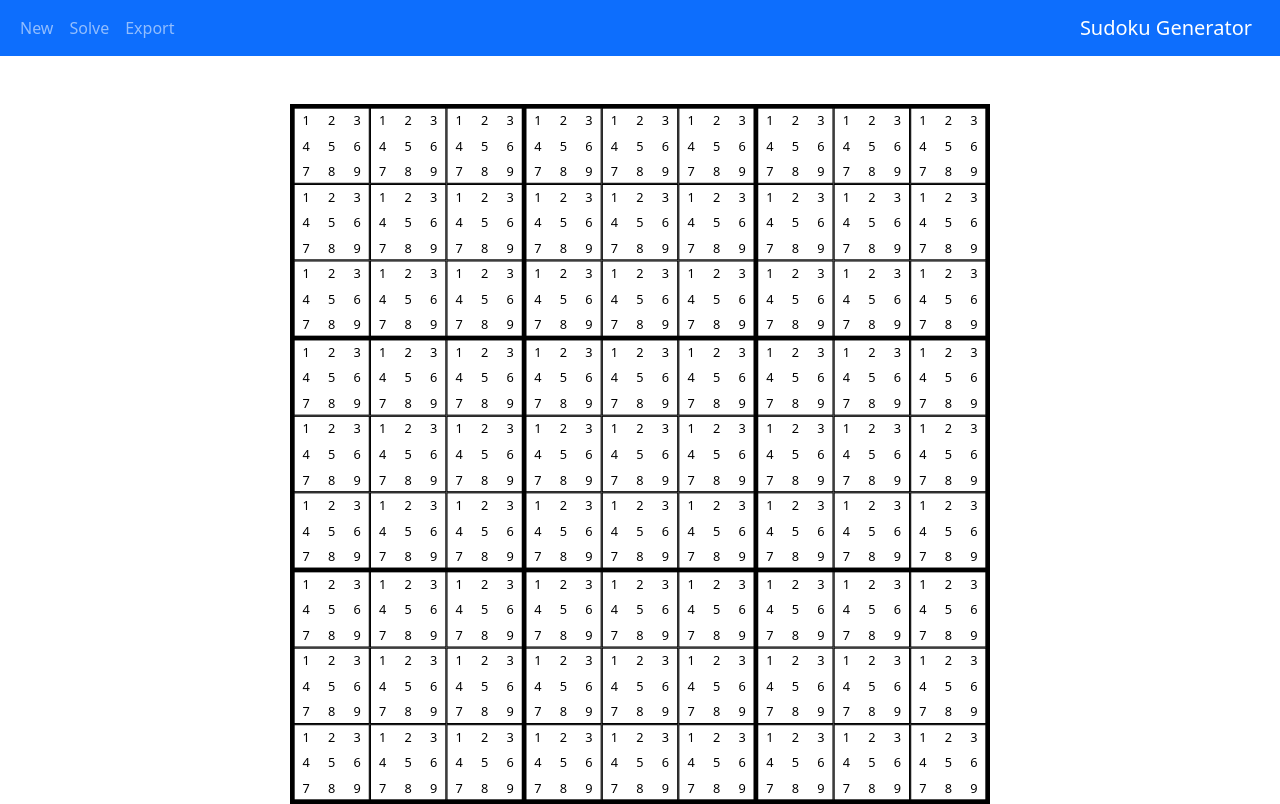
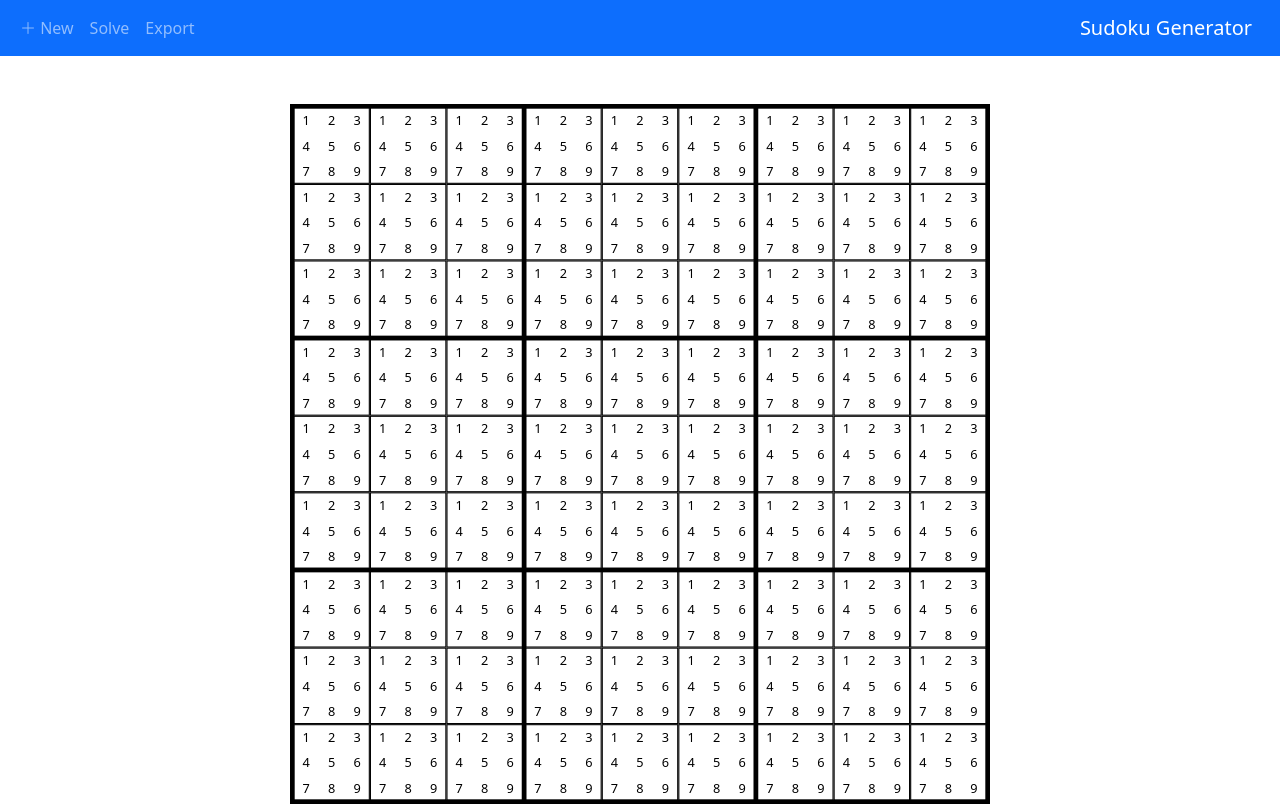
Before and after one commit to bliepp/sudoku-react, a React (Create React App) app: page / in a window 1280 px wide. Built offline with nearby package versions, Linux system fonts and the light colour scheme.

Commit message:
Add bootstrap icons

```diff
--- a/package.json
+++ b/package.json
@@ -7,6 +7,7 @@
     "@testing-library/react": "^13.4.0",
     "@testing-library/user-event": "^13.5.0",
     "bootstrap": "^5.3.2",
+    "bootstrap-icons": "^1.11.3",
     "react": "^18.2.0",
     "react-dom": "^18.2.0",
     "react-scripts": "5.0.1",
--- a/src/Navbar.js
+++ b/src/Navbar.js
@@ -16,7 +16,7 @@ export default function Navbar({ setSize }){
             <div className="collapse navbar-collapse" id="navbarTogglerDemo01">
             <ul className="navbar-nav">
                 <li className="nav-item dropdown">
-                    <a className="nav-link" href="#/" role="button" data-bs-toggle="dropdown" aria-expanded={false}>New</a>
+                    <a className="nav-link" href="#/" role="button" data-bs-toggle="dropdown" aria-expanded={false}><i className="bi bi-plus-lg d-none d-lg-inline" /> New</a>
                     <ul className="dropdown-menu">
                         <li><h6 class="dropdown-header">Choose size</h6></li>
                         <li><a className="dropdown-item" href="#/" onClick={setSizeWrapper(4)}>4x4</a></li>
--- a/src/index.js
+++ b/src/index.js
@@ -1,6 +1,7 @@
 import React from "react";
 import ReactDOM from "react-dom/client";
 import "bootstrap/dist/js/bootstrap.bundle.js"
+import "bootstrap-icons/font/bootstrap-icons.css"
 
 import "./index.scss";
 import App from "./App";
```
Also changed, not shown: 1 other file (tests, documents, lock files or other folders).
